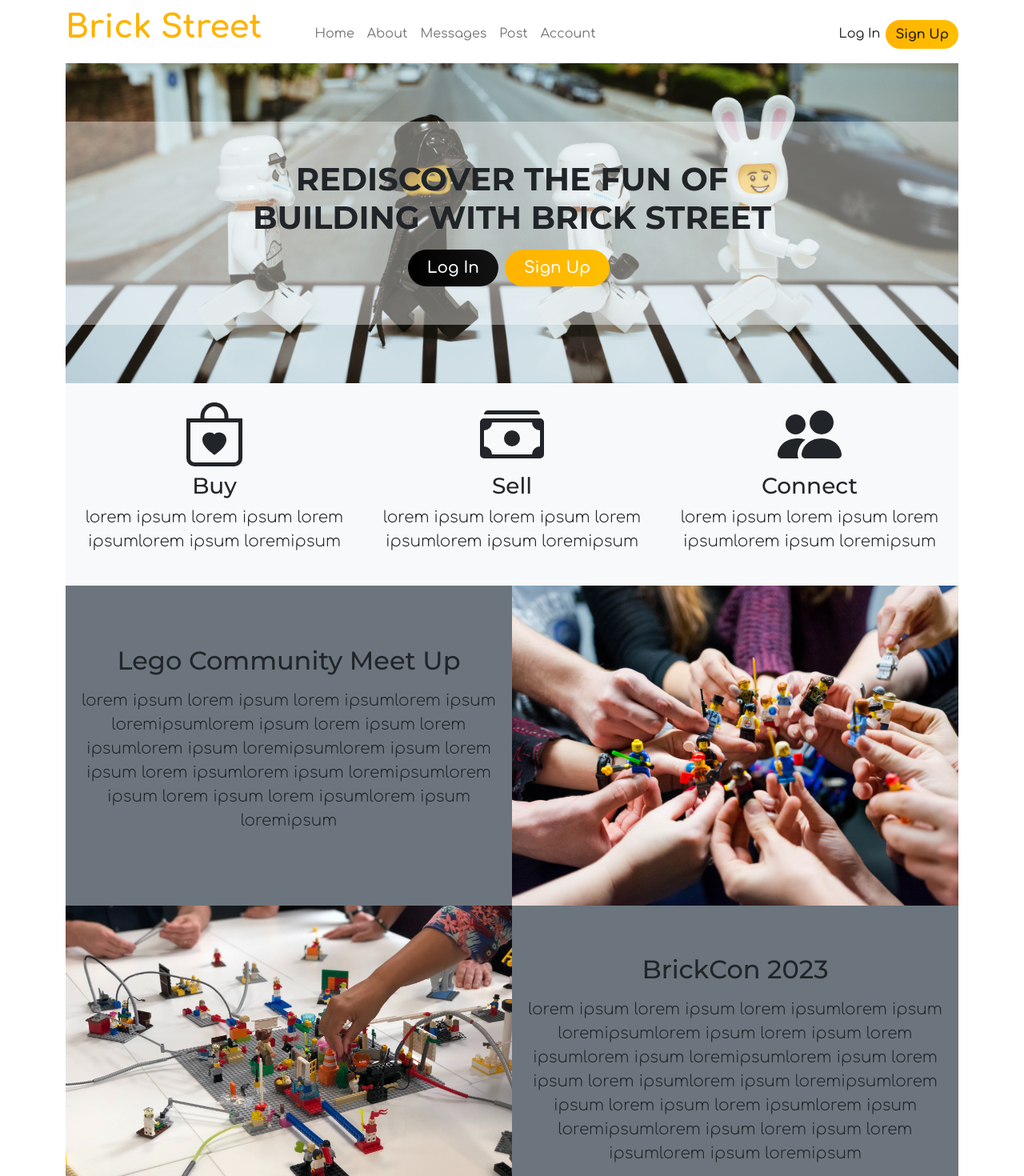
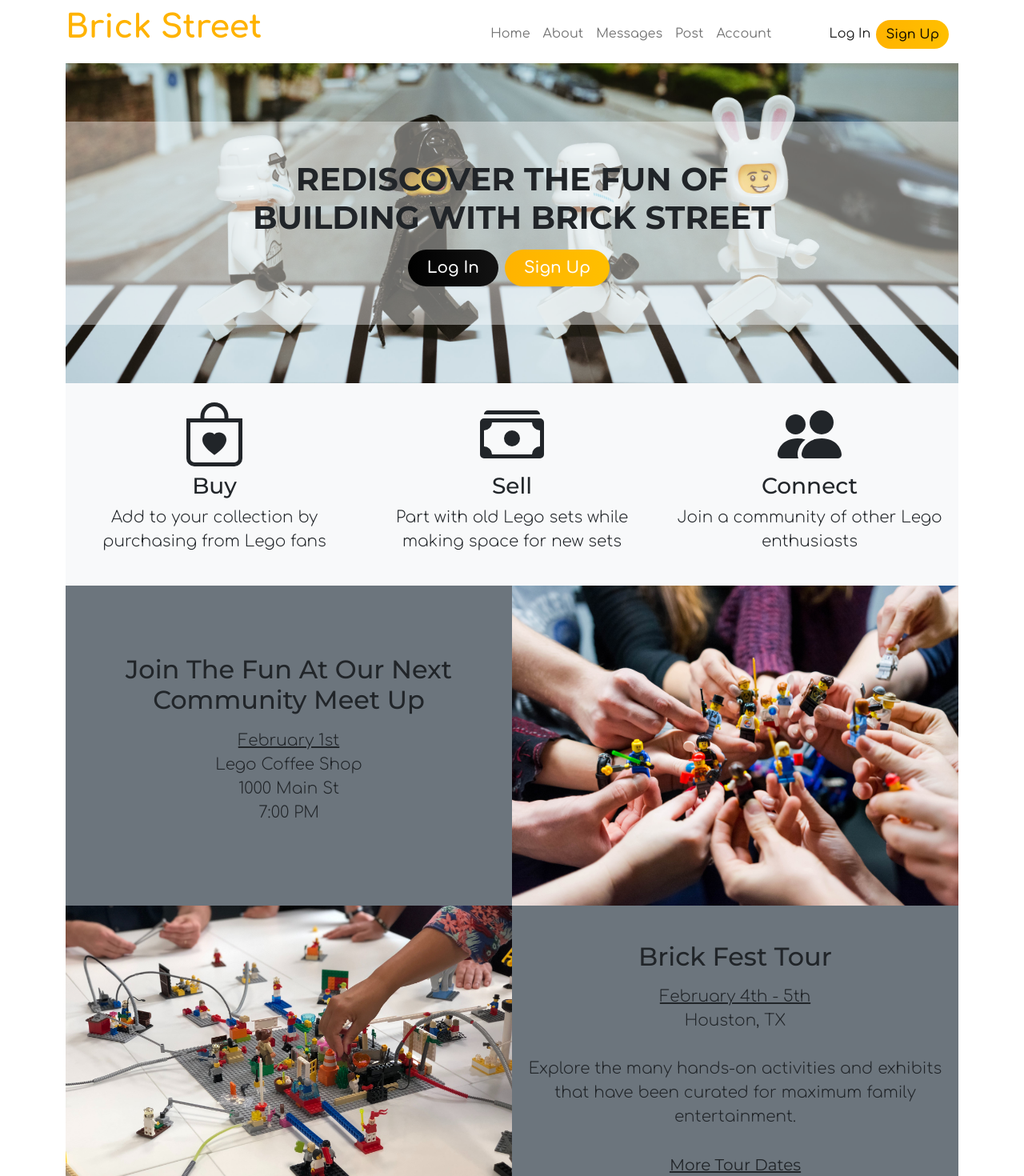
Before and after one commit to Steezy1416/brickstreet, a React (Create React App) app in the folder client/: page / in a window 1280 px wide. Shown: the top 1470 px of the page at 80% size. Built offline with nearby package versions, Linux system fonts and the light colour scheme.

Commit message:
updated promotional/event content, updated nav media queries for smoother UI

```diff
--- a/client/src/components/Hero/index.js
+++ b/client/src/components/Hero/index.js
@@ -37,7 +37,7 @@ function Hero() {
                                     </svg>
                                 </div>
                                 <h3 className='buySellConnectTitle'>Buy</h3>
-                                <p className="lead mb-0 buySellConnectParagraph">lorem ipsum lorem ipsum lorem ipsumlorem ipsum loremipsum</p>
+                                <p className="lead mb-0 buySellConnectParagraph">Add to your collection by purchasing from Lego fans</p>
                             </div>
                         </div>
                         <div className="col-lg-4">
@@ -49,7 +49,7 @@ function Hero() {
                                     </svg>
                                 </div>
                                 <h3 className='buySellConnectTitle'>Sell</h3>
-                                <p className="lead mb-0 buySellConnectParagraph">lorem ipsum lorem ipsum lorem ipsumlorem ipsum loremipsum</p>
+                                <p className="lead mb-0 buySellConnectParagraph">Part with old Lego sets while making space for new sets</p>
                             </div>
                         </div>
                         <div className="col-lg-4">
@@ -60,7 +60,7 @@ function Hero() {
                                     </svg>
                                 </div>
                                 <h3 className='buySellConnectTitle'>Connect</h3>
-                                <p className="lead mb-0 buySellConnectParagraph">lorem ipsum lorem ipsum lorem ipsumlorem ipsum loremipsum</p>
+                                <p className="lead mb-0 buySellConnectParagraph">Join a community of other Lego enthusiasts</p>
                             </div>
                         </div>
                     </div>
@@ -72,22 +72,22 @@ function Hero() {
                     <div className="row g-0">
                         <div className="col-lg-6 text-white order-lg-2 showcase-img legoCommunityMeetUpPhoto"><span></span></div>
                         <div className="col-lg-6 my-auto order-lg-1 showcase-text py-4">
-                            <h2 className='eventTitles'>Lego Community Meet Up</h2>
-                            <p className="lead mb-0 m-sm-2 m-md-2 m-lg-3 eventsParagraph">lorem ipsum lorem ipsum lorem ipsumlorem ipsum loremipsumlorem ipsum lorem ipsum lorem ipsumlorem ipsum loremipsumlorem ipsum lorem ipsum lorem ipsumlorem ipsum loremipsumlorem ipsum lorem ipsum lorem ipsumlorem ipsum loremipsum</p>
+                            <h2 className='eventTitles'>Join The Fun At Our Next Community Meet Up</h2>
+                            <p className="lead mb-0 m-sm-2 m-md-2 m-lg-3 eventsParagraph"><u>February 1st</u><br/>Lego Coffee Shop<br/>1000 Main St<br/>7:00 PM</p>
                         </div>
                     </div>
                     <div className="row g-0">
-                    <a href="https://brickcon.org/" className='col-lg-6'><div className="text-white order-lg-2 showcase-img brickConPhoto"><span></span></div></a>
+                    <a href="https://www.brickfestlive.com/bfl-2022-2023" className='col-lg-6'><div className="text-white order-lg-2 showcase-img brickConPhoto"><span></span></div></a>
                         <div className="col-lg-6 my-auto order-lg-1 showcase-text py-4">
-                            <h2><a className='eventTitles' href='https://brickcon.org/'>BrickCon 2023</a></h2>
-                            <p className="lead mb-0 m-sm-2 m-md-2 m-lg-3 eventsParagraph">lorem ipsum lorem ipsum lorem ipsumlorem ipsum loremipsumlorem ipsum lorem ipsum lorem ipsumlorem ipsum loremipsumlorem ipsum lorem ipsum lorem ipsumlorem ipsum loremipsumlorem ipsum lorem ipsum lorem ipsumlorem ipsum loremipsumlorem ipsum lorem ipsum lorem ipsumlorem ipsum loremipsum</p>
+                            <h2><a className='eventTitles' href='https://www.brickfestlive.com/bfl-2022-2023'>Brick Fest Tour</a></h2>
+                            <p className="lead mb-0 m-sm-2 m-md-2 m-lg-3 eventsParagraph"><u>February 4th - 5th</u><br/>Houston, TX<br/><br></br>Explore the many hands-on activities and exhibits that have been curated for maximum family entertainment.<br/><br/><a className='clickHere' href='https://www.brickfestlive.com/bfl-2022-2023#section-2152410000-135-167-189'><strong>More Tour Dates</strong></a><br/></p>
                         </div>
                     </div>
                     <div className="row g-0 row-reverse">
-                    <a href="https://www.brickfestlive.com/bfl-2022-2023" className='col-lg-6'><div className="text-white order-lg-2 showcase-img brickFestPhoto"><span></span></div></a>
+                    <a href="https://brickcon.org/" className='col-lg-6'><div className="text-white order-lg-2 showcase-img brickFestPhoto"><span></span></div></a>
                         <div className="col-lg-6 my-auto order-lg-1 showcase-text py-4">
-                            <h2><a className='eventTitles' href='https://www.brickfestlive.com/bfl-2022-2023'>Brick Fest Tour</a></h2>
-                            <p className="lead mb-0 m-sm-2 m-md-2 m-lg-3 eventsParagraph">This year's BrickCon will be held in Bellevue, WA! lorem ipsum lorem ipsum lorem ipsumlorem ipsum loremipsum lorem ipsum lorem ipsum lorem ipsumlorem ipsum loremipsum</p>
+                            <h2><a className='eventTitles' href='https://brickcon.org/'>BrickCon 2023</a></h2>
+                            <p className="lead mb-0 m-sm-2 m-md-2 m-lg-3 eventsParagraph"><u>September 7th -10th</u><br/>Bellevue, WA<br/><br></br>This year Lego hobbyists will convene at Meydenbauer Center.<br/><br/>Private Convention for Adult Fans of Lego (AFOL) also available by clicking <a className='clickHere' href='https://afol.brickcon.org/'><strong>here</strong></a>.</p>
                         </div>
                     </div>
                 </div>
--- a/client/src/components/Login/index.js
+++ b/client/src/components/Login/index.js
@@ -8,7 +8,7 @@ function Login() {
                 <div className="row mb-5">
                     <div className="col-md-8 col-xl-6 text-center mx-auto">
                         <h2>Log in</h2>
-                        <p className="w-lg-50">Curae hendrerit donec commodo hendrerit egestas tempus, turpis facilisis nostra nunc. Vestibulum dui eget ultrices.</p>
+                        <p className="w-lg-50">Hello there! Please sign in to get started.</p>
                     </div>
                 </div>
                 <div className="row d-flex justify-content-center">
--- a/client/src/components/Nav/index.js
+++ b/client/src/components/Nav/index.js
@@ -13,7 +13,7 @@ function Nav(props) {
 
     return (
         <header>
-            <nav className='navbar navbar-light navbar-expand-md navbar-fixed-top navigation-clean-button navbar-custom-css'>
+            <nav className='navbar navbar-light navbar-expand-lg navbar-fixed-top navigation-clean-button navbar-custom-css'>
                 <div className='conatiner-fluid container nav-container-custom-css'>
                     <div>
                         <h1>
@@ -36,6 +36,7 @@ function Nav(props) {
                     <button class="navbar-toggler" type="button" data-bs-toggle="collapse" data-bs-target="#navbarNav" aria-controls="navbarNav" aria-expanded="false" aria-label="Toggle navigation">
                         <span class="navbar-toggler-icon"></span>
                     </button>
+                    <div className='container fix'>
                     <div className='row collapse navbar-collapse container-for-nav-links navMenu' id="navbarNav">
                         <ul className='col navbar-nav'>
                             <li className='nav-item nav-link-custom-css'>
@@ -119,8 +120,36 @@ function Nav(props) {
                                     </Link>
                                 )}
                             </li>
+                            <li className='nav-item nav-link-custom-css login-signup-inlinenav-mediaquery'>
+                                {currentComponent === 'Login' ? (
+                                    <Link className='nav-link login nav-login-custom-css' style={{ color: 'rgb(255, 179, 0)' }} to='/login'>
+                                        Log<span></span>In
+                                    </Link>
+                                ) : (
+                                    <Link className='nav-link nav-link login nav-login-custom-css' style={{ background: 'transparent' }} to='/login' onClick={() => {
+                                        setCurrentComponent('Login')
+                                        // props.setCurrentPage('UserDashboard')
+                                    }}>
+                                        Log In
+                                    </Link>
+                                )}
+                            </li>
+                            <li className='nav-item nav-link-custom-css login-signup-inlinenav-mediaquery'>
+                                {currentComponent === 'Register' ? (
+                                    <Link className='nav-link login nav-login-custom-css' style={{ color: 'rgb(255, 179, 0)' }} to='/register'>
+                                        Sign Up
+                                    </Link>
+                                ) : (
+                                    <Link className='nav-link nav-link login nav-login-custom-css' style={{ background: 'transparent' }} to='/register' onClick={() => {
+                                        setCurrentComponent('Register')
+                                        // props.setCurrentPage('UserDashboard')
+                                    }}>
+                                        Sign Up
+                                    </Link>
+                                )}
+                            </li>
                         </ul>
-                        <div className='col login-signup-mediaquery'>
+                        <div className='col-4 col-xl-3 login-signup-mediaquery'>
                             <div className='ms-auto navbar-text actions login-signup-nav-links'>
                                 <Link className='login nav-login-custom-css' to='/login'>
                                     Log In
@@ -128,6 +157,7 @@ function Nav(props) {
                                 <button className="btn btn-moving-gradient btn-moving-gradient--orange">
                                     <Link className='register' to='/register'>Sign Up</Link>
                                 </button>
+                            </div>
                         </div>
                     </div>
                     </div>
--- a/client/src/index.css
+++ b/client/src/index.css
@@ -54,7 +54,6 @@ font-family: 'Montserrat', sans-serif; */
   align-items: baseline !important;
 }
 
-/* TODO: use clamp to make brand text responsive */
 .navbar-brand {
   font-size: inherit;
 }
@@ -62,6 +61,7 @@ font-family: 'Montserrat', sans-serif; */
 .container-for-nav-links {
   color: rgb(230, 230, 230);
   align-items: baseline;
+  font-size: clamp(.9rem, 1.6vw, 1rem);
 }
 
 .nav-link-custom-css {
@@ -181,7 +181,9 @@ font-family: 'Montserrat', sans-serif; */
 /* ========== END HERO STYLES ========== */
 
 /* ========== START LANDING PAGE STYLES ========== */
-.legoCommunityMeetUpPhoto, .brickConPhoto, .brickFestPhoto {
+.legoCommunityMeetUpPhoto,
+.brickConPhoto,
+.brickFestPhoto {
   background-size: cover;
   background-position: bottom;
   min-height: 50vh;
@@ -199,13 +201,20 @@ font-family: 'Montserrat', sans-serif; */
   background-image: url('./assets/alphacolor-ipmwlGIXzcw-unsplash-min.jpg');
 }
 
-.eventTitles, .buySellConnectTitle {
+.eventTitles,
+.buySellConnectTitle {
   font-family: 'Montserrat', sans-serif;
   text-decoration: none;
   color: inherit;
 }
 
-.buySellConnectParagraph, .eventsParagraph {
+.clickHere {
+  font-family: 'Montserrat', sans-serif;
+  color: inherit;
+}
+
+.buySellConnectParagraph,
+.eventsParagraph {
   font-family: 'Comfortaa', cursive;
 }
 
@@ -323,9 +332,7 @@ font-family: 'Montserrat', sans-serif; */
   border-color: #0e7c7b !important;
 }
 
-.name-msg-header {
-
-}
+.name-msg-header {}
 
 .msg-body {
   font-family: 'Comfortaa', cursive;
@@ -342,11 +349,30 @@ font-family: 'Montserrat', sans-serif; */
 /* ========== END FOOTER STYLES ========== */
 
 /* ========== START Media Queries STYLES ========== */
-
 @media (max-width: 992px) {
   .login-signup-mediaquery {
     display: none;
   }
+
+  .login-signup-inlinenav-mediaquery {
+    display: contents;
+  }
+
+  .navbar-nav {
+    line-height: .7em;
+  }
+}
+
+@media (min-width: 993px) {
+  .login-signup-inlinenav-mediaquery {
+    display: none;
+  }
+}
+
+@media (min-width: 993px) {
+  .fix {
+    margin-left: auto;
+  }
 }
 
 /* ========== END Media Queries STYLES ========== */
```
Lines whose indentation alone changed are shown as unchanged.
